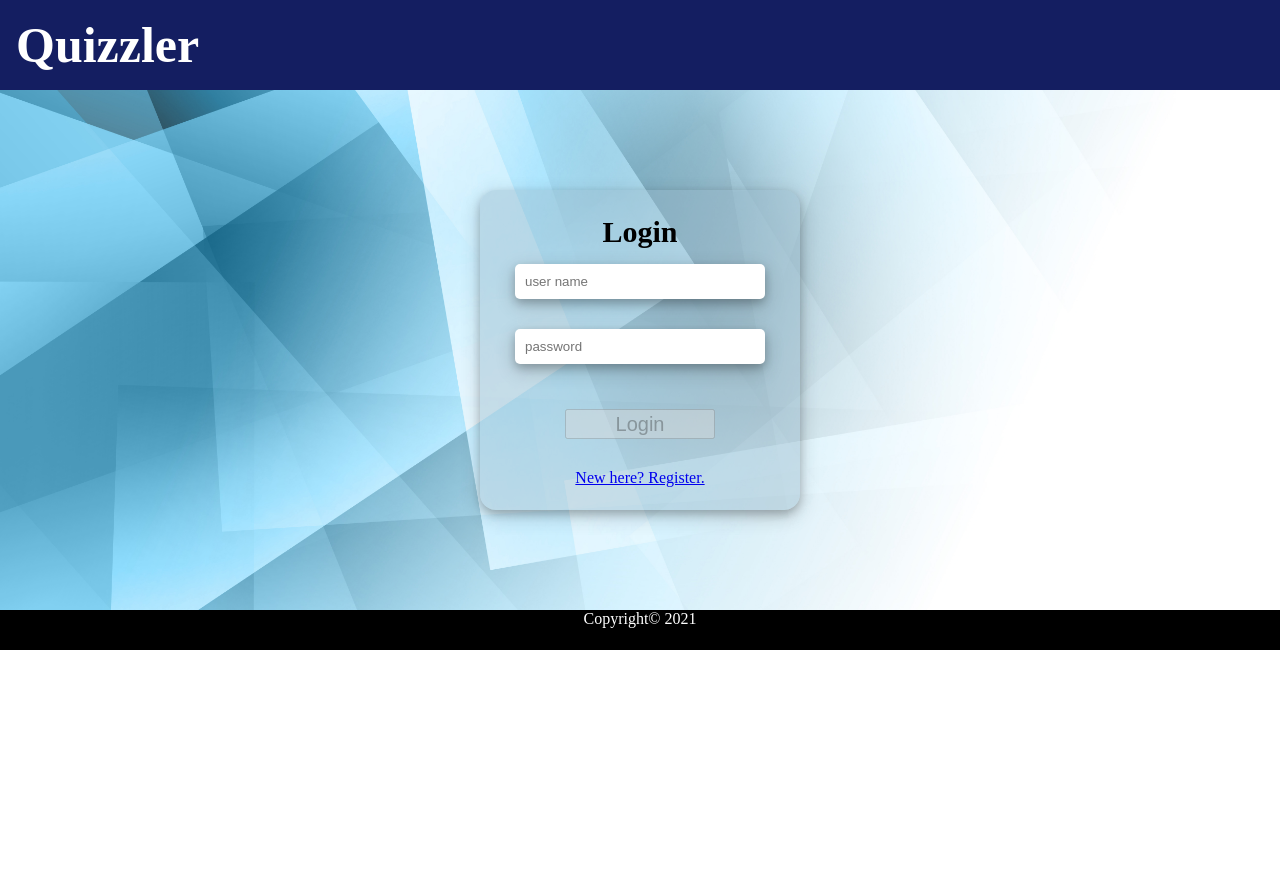
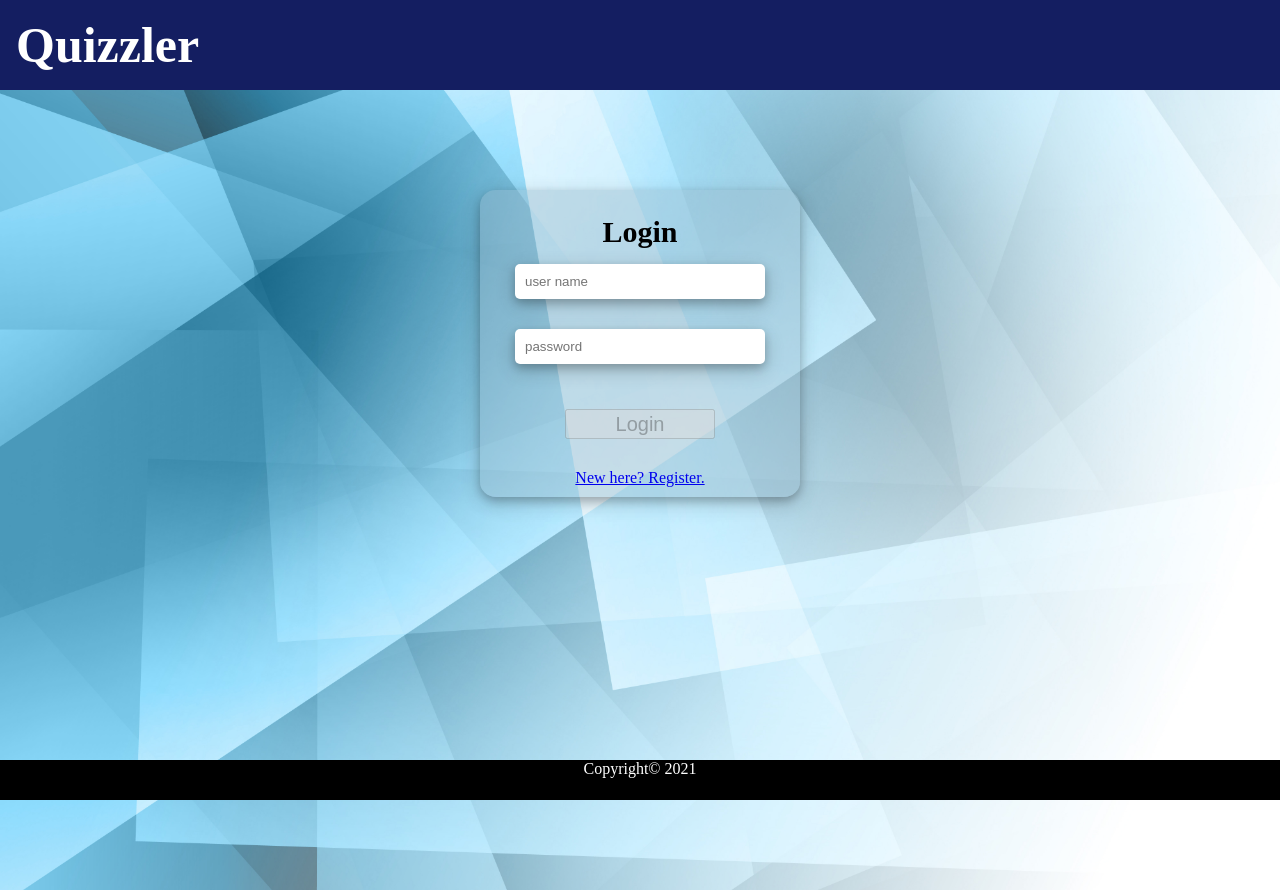
Before and after one commit to Abhij33tSingh/The-Quizzler, a React (Create React App) app in the folder ClientSide/: page /login in a window 1280 px wide. Before the commit the page ends 800 px from the top, so only its background shows below. Built offline with nearby package versions, Linux system fonts and the light colour scheme; a web font is replaced by a local one.

Commit message:
Solved the Copyright issue

```diff
--- a/ClientSide/src/index.css
+++ b/ClientSide/src/index.css
@@ -106,7 +106,10 @@ button{
 footer{
   background-color: black;
   text-align: center;
-
+  position:fixed;
+left:0;
+bottom:0;
+right:0;
   width: 100%;
   height: 2.5em;
 }
@@ -131,11 +134,11 @@ footer p{
 
 
 .loginContainer{
-    height: 20em;
   background-color: rgba(147, 181, 198,0.4);
   box-shadow: 0 4px 8px 0 rgba(0, 0, 0, 0.2), 0 6px 20px 0 rgba(0, 0, 0, 0.19);;
   text-align: center;
   border-radius: 5%;
+  margin: auto;
   width: 20em;
   padding: 10px;
 
@@ -143,13 +146,11 @@ footer p{
 }
 
 .loginPage{
-  background-image: url(./Images/abstract_geometric_banner_design_2507.jpg);
+  background-image: url(./Images/abstract_geometric_banner_design_2507.jpg) ;
   background-size: cover;
-  display : flex;
-  justify-content: center;
+  overflow: hidden;
   padding: 100px;
-  min-width: 100%;   min-height: 100%;
-
+  width: 100%;   min-height:100vh;
 
 }
 .loginText{
@@ -192,18 +193,17 @@ button{
   box-shadow: 0 4px 8px 0 rgba(0, 0, 0, 0.2), 0 6px 20px 0 rgba(0, 0, 0, 0.19);;
   text-align: center;
   border-radius: 5%;
-
+  margin: auto;
   width: 20em;
   padding: 10px;
 }
 
 .SignUpPage {
-  background-image: url(./Images/abstract_geometric_banner_design_2507.jpg);
+  background-image: url(./Images/abstract_geometric_banner_design_2507.jpg) ;
   background-size: cover;
-  display : flex;
-  justify-content: center;
-  padding-top: 100px;
-  min-width: 100%;   min-height: 100%;
+  overflow: hidden;
+  padding: 100px;
+  width: 100%;   min-height:100vh;
 }
 
 
@@ -220,7 +220,9 @@ button{
 .profilePage {
   background-image: url(./Images/5570863.jpg);
   background-size: cover;
-
+  overflow: hidden;
+  padding: 100px;
+  width: 100%;   min-height:100vh;
 
 }
 
```
Also changed, not shown: 1 other file (tests, documents, lock files or other folders). Lines whose indentation alone changed are shown as unchanged.
